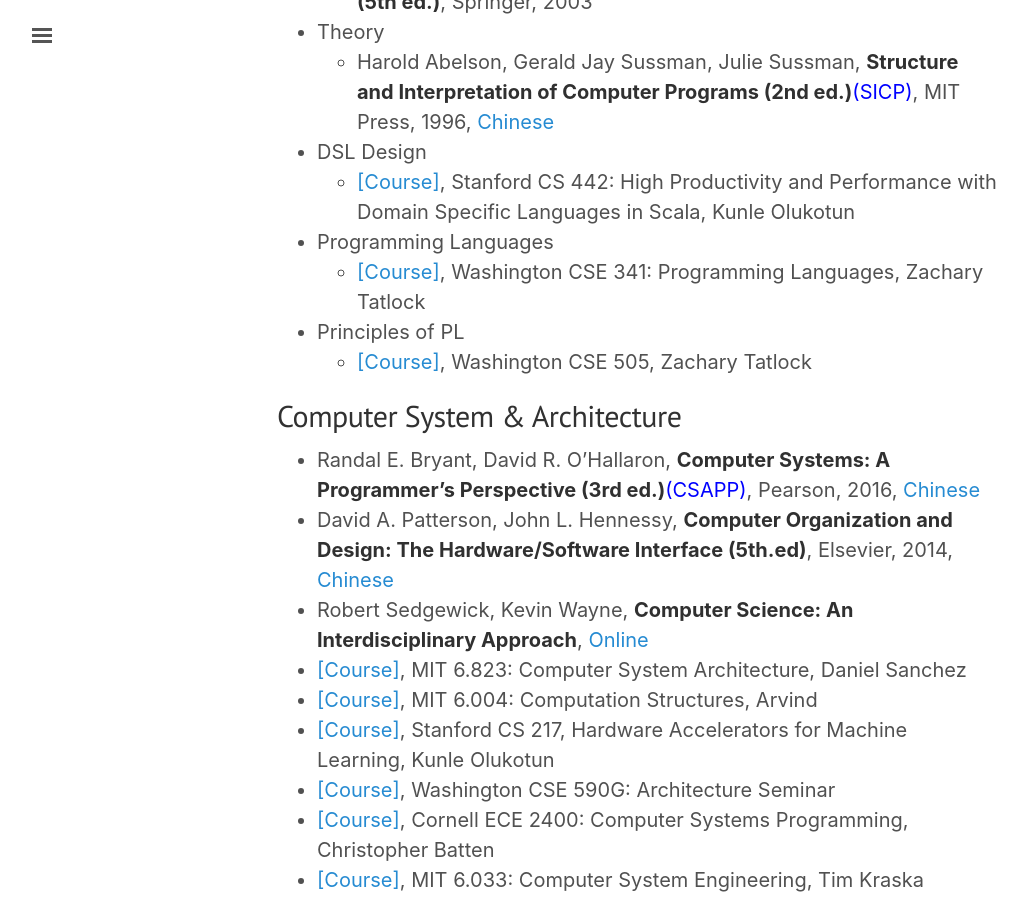
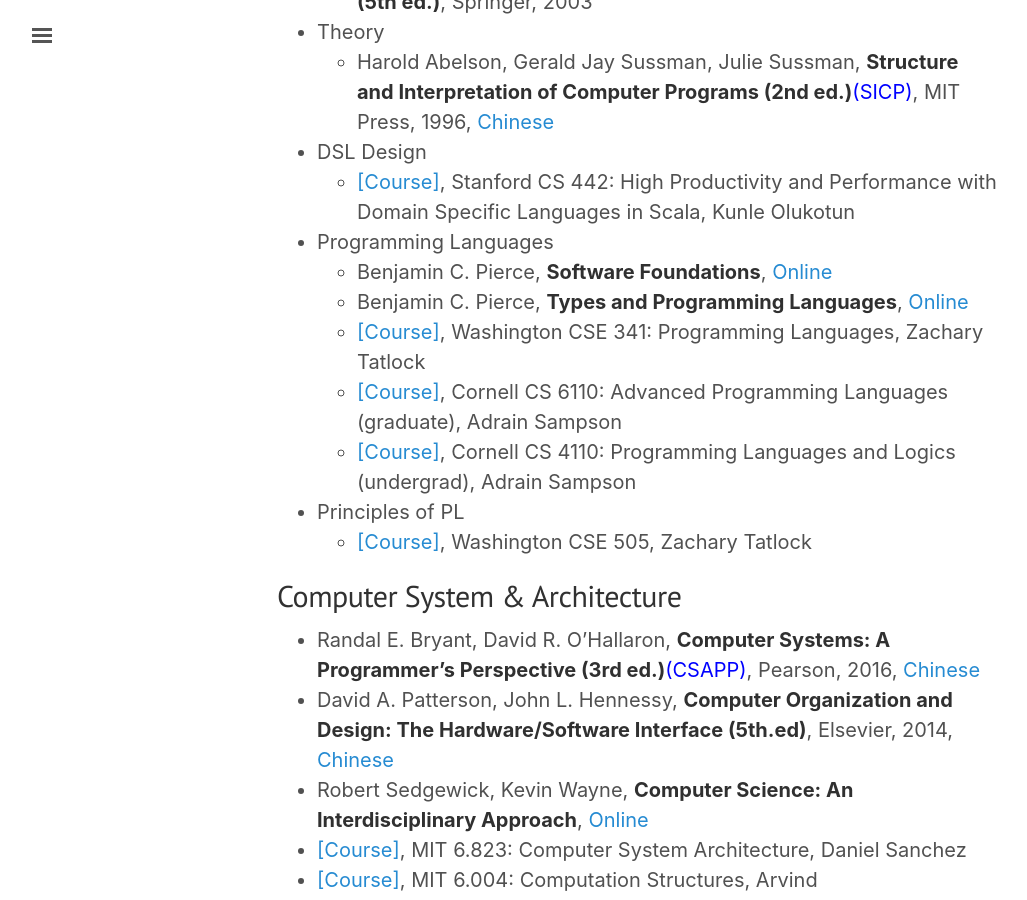
Before and after one commit to Ewenwan/chhzh123.github.io, a Jekyll site: the page built from _posts/2019-02-15-cs-materials.md, in a window 1280 px wide and 900 px high, scrolled down 890 px. Shown: the whole window, without its empty margins (3-1030 px from the left). Built offline with Jekyll 4.4.1, drawn with Linux system fonts in a browser that asks for light colours; nearby versions of some CDN libraries; comment, search, counter and statistics services are not loaded.

Commit message:
[blog] Update cs materials

```diff
--- a/_posts/2019-02-15-cs-materials.md
+++ b/_posts/2019-02-15-cs-materials.md
@@ -26,7 +26,11 @@
 * DSL Design
 	- [[Course]](http://web.stanford.edu/class/cs442/), Stanford CS 442: High Productivity and Performance with Domain Specific Languages in Scala, Kunle Olukotun
 * Programming Languages
+	- Benjamin C. Pierce, **Software Foundations**, [Online](https://softwarefoundations.cis.upenn.edu/)
+	- Benjamin C. Pierce, **Types and Programming Languages**, [Online](https://www.cis.upenn.edu/~bcpierce/tapl/)
 	- [[Course]](https://sites.google.com/cs.washington.edu/cse341-19wi), Washington CSE 341: Programming Languages, Zachary Tatlock
+	- [[Course]](https://www.cs.cornell.edu/courses/cs6110/2019sp/), Cornell CS 6110: Advanced Programming Languages (graduate), Adrain Sampson
+	- [[Course]](https://www.cs.cornell.edu/courses/cs4110/2018fa/), Cornell CS 4110: Programming Languages and Logics (undergrad), Adrain Sampson
 * Principles of PL
 	- [[Course]](https://sites.google.com/cs.washington.edu/cse-p505-19sp), Washington CSE 505, Zachary Tatlock
 
```
